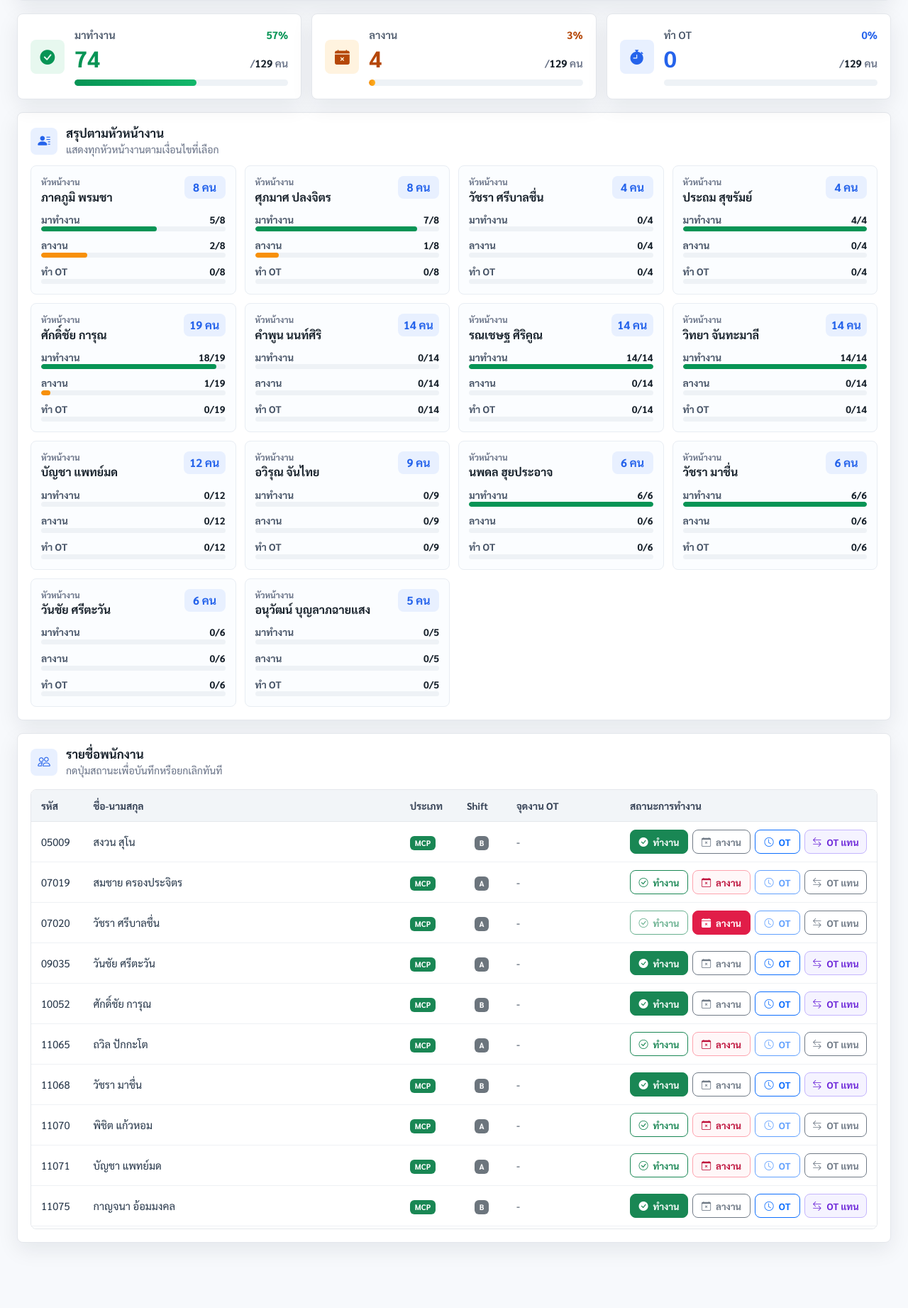
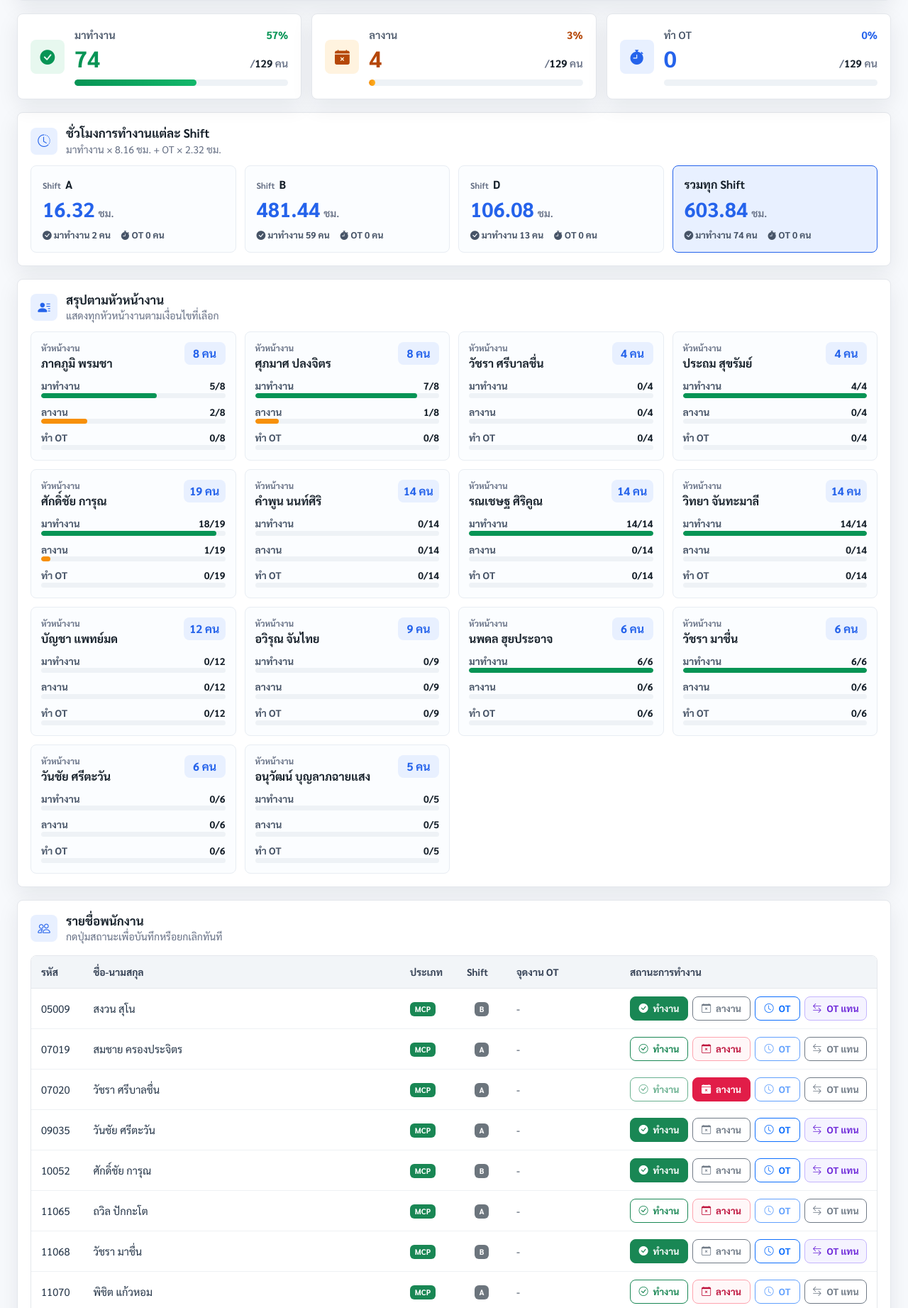
Before and after one commit to pakpoomsm-lang/Pakpoomcode, a Flask app: page / in a window 1280 px wide. Shown: the part 420-2263 px from the top of the page at 71% size. Run offline with Flask 3, Linux system fonts and the light colour scheme; data comes from the database, SQL or seed files in the repository; some libraries are stand-ins or nearby versions.

Commit message:
Add per-shift working hours panel to OT index page
New "ชั่วโมงการทำงานแต่ละ Shift" section on the OT recording page shows
working hours per shift, computed as (workers x 8.16) + (OT workers x 2.32),
plus a combined total card. Recalculated live whenever the employee list /
filters change, matching the existing summary-card data flow.

Co-Authored-By: Claude Opus 4.8 <noreply@anthropic.com>
Claude-Session: https://claude.ai/code/session_01NtpjV8M8vVXBAbd64J56n1

```diff
--- a/OTV1/OT/static/css/style.css
+++ b/OTV1/OT/static/css/style.css
@@ -417,6 +417,86 @@ body {
 
 .metric-grid.compact .metric-card strong {
     font-size: 1.45rem;
+}
+
+/* ชั่วโมงการทำงานแยกตาม Shift */
+.shift-hours-panel {
+    margin-bottom: 18px;
+    padding: 18px;
+    border: 1px solid var(--line);
+    border-radius: var(--radius);
+    background: var(--surface);
+    box-shadow: var(--shadow);
+}
+
+.shift-hours-panel .section-title {
+    margin-bottom: 12px;
+}
+
+.shift-hours-grid {
+    display: grid;
+    grid-template-columns: repeat(auto-fit, minmax(190px, 1fr));
+    gap: 12px;
+}
+
+.shift-hours-card {
+    padding: 14px 16px;
+    border: 1px solid #e8edf3;
+    border-radius: var(--radius);
+    background: #fbfdff;
+}
+
+.shift-hours-card.shift-hours-total {
+    border-color: var(--primary);
+    background: var(--primary-soft);
+}
+
+.shift-hours-head {
+    display: flex;
+    align-items: baseline;
+    gap: 6px;
+    margin-bottom: 8px;
+}
+
+.shift-hours-label {
+    color: var(--muted);
+    font-size: 0.74rem;
+    font-weight: 700;
+}
+
+.shift-hours-name {
+    font-size: 1rem;
+    font-weight: 800;
+    color: var(--ink);
+}
+
+.shift-hours-value {
+    display: flex;
+    align-items: baseline;
+    gap: 5px;
+    margin-bottom: 10px;
+}
+
+.shift-hours-value strong {
+    font-size: 1.8rem;
+    font-weight: 800;
+    line-height: 1;
+    color: var(--primary);
+}
+
+.shift-hours-value span {
+    color: var(--muted);
+    font-size: 0.9rem;
+    font-weight: 600;
+}
+
+.shift-hours-detail {
+    display: flex;
+    flex-wrap: wrap;
+    gap: 4px 14px;
+    color: #475467;
+    font-size: 0.8rem;
+    font-weight: 700;
 }
 
 .leader-summary-panel {
--- a/OTV1/OT/static/js/main.js
+++ b/OTV1/OT/static/js/main.js
@@ -134,6 +134,7 @@ function displayEmployees(employees, incomingSubs = []) {
     currentDisplayedEmployees = employees;
     updateLeaderBulkActions();
     updateFilteredSummaryCards(employees);
+    updateShiftHoursSummary(employees);
     updateLeaderSummary(employees, incomingSubs);
 
     if (employees.length === 0) {
@@ -432,6 +433,76 @@ function updateFilteredSummaryCards(employees) {
     });
 }
 
+// ชั่วโมงการทำงานต่อคน: มาทำงาน 8.16 ชม. + ทำ OT เพิ่มอีก 2.32 ชม.
+const WORK_HOURS_PER_PERSON = 8.16;
+const OT_HOURS_PER_PERSON = 2.32;
+const SHIFT_ORDER = ['A', 'B', 'D'];
+
+// คำนวณและแสดงชั่วโมงการทำงานแยกตาม Shift
+function updateShiftHoursSummary(employees) {
+    const grid = document.getElementById('shiftHoursGrid');
+    if (!grid) return;
+
+    if (!employees.length) {
+        grid.innerHTML = '<div class="empty-cell compact"><i class="bi bi-inbox"></i> ไม่มีข้อมูลพนักงานตามเงื่อนไขที่เลือก</div>';
+        return;
+    }
+
+    const shiftMap = new Map();
+    employees.forEach(emp => {
+        const shift = emp.shift || 'ไม่ระบุ';
+        if (!shiftMap.has(shift)) {
+            shiftMap.set(shift, { shift, work: 0, ot: 0 });
+        }
+        const summary = shiftMap.get(shift);
+        const attendanceTypes = (attendanceRecords[emp.emp_id] || {}).types || [];
+        if (attendanceTypes.includes('work')) summary.work += 1;
+        if (attendanceTypes.includes('ot')) summary.ot += 1;
+    });
+
+    const summaries = [...shiftMap.values()].sort((a, b) => {
+        const ia = SHIFT_ORDER.indexOf(a.shift);
+        const ib = SHIFT_ORDER.indexOf(b.shift);
+        return (ia === -1 ? 99 : ia) - (ib === -1 ? 99 : ib);
+    });
+
+    const totals = summaries.reduce((acc, s) => {
+        acc.work += s.work;
+        acc.ot += s.ot;
+        return acc;
+    }, { work: 0, ot: 0 });
+
+    let html = summaries.map(s => renderShiftHoursCard(s.shift, s.work, s.ot)).join('');
+    if (summaries.length > 1) {
+        html += renderShiftHoursCard('รวมทุก Shift', totals.work, totals.ot, true);
+    }
+    grid.innerHTML = html;
+}
+
+function shiftHours(work, ot) {
+    return (work * WORK_HOURS_PER_PERSON) + (ot * OT_HOURS_PER_PERSON);
+}
+
+function renderShiftHoursCard(label, work, ot, isTotal = false) {
+    const hours = shiftHours(work, ot);
+    return `
+        <div class="shift-hours-card${isTotal ? ' shift-hours-total' : ''}">
+            <div class="shift-hours-head">
+                ${isTotal ? '' : '<span class="shift-hours-label">Shift</span>'}
+                <span class="shift-hours-name">${escapeHtml(String(label))}</span>
+            </div>
+            <div class="shift-hours-value">
+                <strong>${hours.toLocaleString('en-US', { minimumFractionDigits: 2, maximumFractionDigits: 2 })}</strong>
+                <span>ชม.</span>
+            </div>
+            <div class="shift-hours-detail">
+                <span><i class="bi bi-check-circle-fill"></i> มาทำงาน ${work} คน</span>
+                <span><i class="bi bi-stopwatch-fill"></i> OT ${ot} คน</span>
+            </div>
+        </div>
+    `;
+}
+
 function updateSummaryMetric(countId, percentId, barId, count, total) {
     const percent = total > 0 ? Math.round((count / total) * 100) : 0;
     const countEl = document.getElementById(countId);
--- a/OTV1/OT/templates/index.html
+++ b/OTV1/OT/templates/index.html
@@ -92,6 +92,19 @@
             </div>
             <div class="metric-progress" aria-hidden="true"><span id="summaryOTBar"></span></div>
         </div>
+    </div>
+</section>
+
+<section class="shift-hours-panel">
+    <div class="section-title">
+        <i class="bi bi-clock-history"></i>
+        <div>
+            <h2>ชั่วโมงการทำงานแต่ละ Shift</h2>
+            <p>มาทำงาน × 8.16 ชม. + OT × 2.32 ชม.</p>
+        </div>
+    </div>
+    <div class="shift-hours-grid" id="shiftHoursGrid">
+        <div class="empty-cell compact"><i class="bi bi-arrow-repeat"></i> กำลังคำนวณข้อมูล...</div>
     </div>
 </section>
 
```
